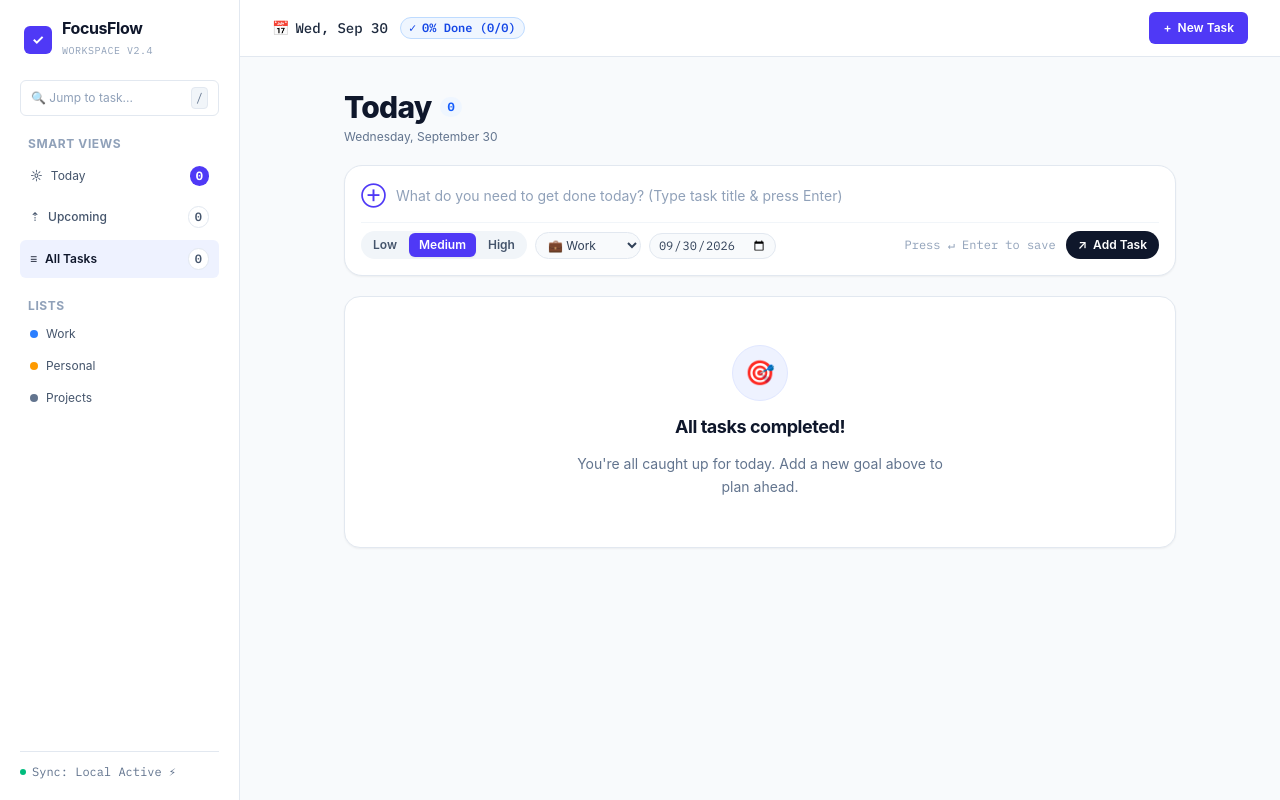
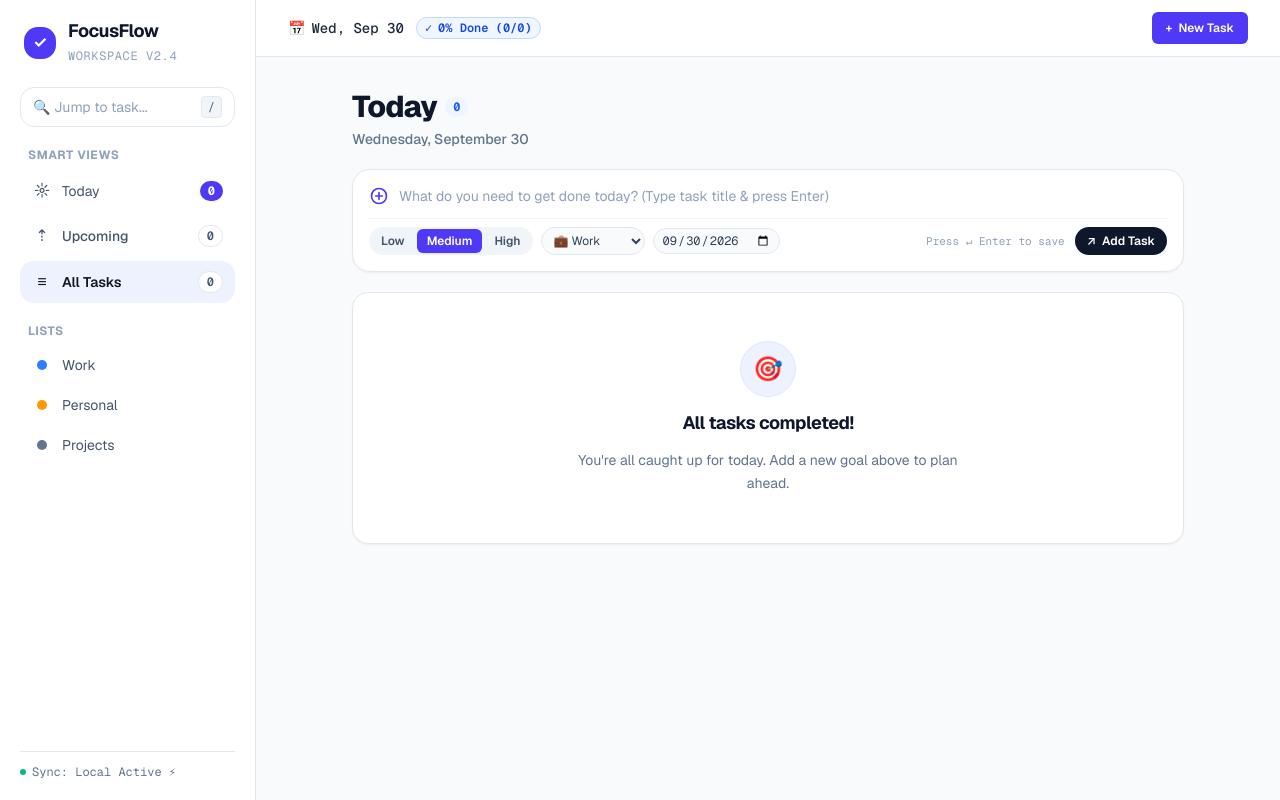
Before and after one commit to joshua-emmanuel/focus-flow, an Angular app: page / in a window 1280 px wide. Built offline with nearby package versions, Linux system fonts and the light colour scheme; a small style sheet from the web is missing.

Commit message:
style: update typeface to Geist, refine sidebar typography, and add SVG icons

```diff
--- a/src/app/app.html
+++ b/src/app/app.html
@@ -8,22 +8,22 @@
 <div class="flex w-screen h-screen relative bg-slate-50 text-slate-900 overflow-hidden font-sans">
   <!-- Left Sidebar -->
   <aside
-    class="w-60 bg-white border-r border-slate-200 flex flex-col shrink-0 p-5 gap-5 transition-transform duration-200 ease-in-out fixed inset-y-0 left-0 z-50 md:static md:translate-x-0 shadow-xl md:shadow-none"
+    class="w-64 bg-white border-r border-slate-200 flex flex-col shrink-0 p-5 gap-5 transition-transform duration-200 ease-in-out fixed inset-y-0 left-0 z-50 md:static md:translate-x-0 shadow-xl md:shadow-none"
     [class.-translate-x-full]="!isMobileMenuOpen()"
     [class.translate-x-0]="isMobileMenuOpen()"
   >
     <div class="brand-header flex items-center justify-between px-1">
-      <div class="brand-left flex items-center gap-2.5">
+      <div class="brand-left flex items-center gap-3">
         <div
-          class="w-7 h-7 bg-indigo-600 rounded-md flex items-center justify-center text-white font-bold text-sm"
+          class="w-8 h-8 bg-indigo-600 rounded-lg flex items-center justify-center text-white font-bold text-base"
         >
           ✓
         </div>
         <div class="brand-text">
-          <h1 class="text-base font-bold tracking-tight text-slate-900 leading-none m-0">
+          <h1 class="text-lg font-bold tracking-tight text-slate-900 leading-tight m-0">
             FocusFlow
           </h1>
-          <span class="text-[10px] font-mono text-slate-400 tracking-wider">WORKSPACE V2.4</span>
+          <span class="text-xs font-mono text-slate-400 tracking-wider">WORKSPACE V2.4</span>
         </div>
       </div>
       <button
@@ -36,24 +36,24 @@
     </div>
 
     <div
-      class="flex items-center justify-between bg-white border border-slate-200 rounded-md px-2.5 py-1.5 text-xs text-slate-400"
+      class="flex items-center justify-between bg-white border border-slate-200 rounded-lg px-3 py-2 text-sm text-slate-400"
     >
       <span>🔍 Jump to task...</span>
       <kbd
-        class="font-mono text-xs bg-slate-100 border border-slate-200 px-1 py-0.5 rounded text-slate-500"
+        class="font-mono text-xs bg-slate-100 border border-slate-200 px-1.5 py-0.5 rounded text-slate-500 font-medium"
         >/</kbd
       >
     </div>
 
     <div>
       <div
-        class="text-xs font-bold uppercase tracking-wider text-slate-400 px-2 pb-1.5 flex justify-between items-center"
+        class="text-xs font-bold uppercase tracking-wider text-slate-400 px-2 pb-2 flex justify-between items-center"
       >
         Smart Views
       </div>
       <ul class="list-none flex flex-col gap-1 p-0 m-0">
         <li
-          class="flex items-center justify-between px-2.5 py-2 rounded-md text-xs cursor-pointer transition-colors"
+          class="flex items-center justify-between px-3 py-2.5 rounded-lg text-sm cursor-pointer transition-colors"
           [class.bg-indigo-50]="
             todoService.filterState().statusFilter === 'active' &&
             todoService.filterState().categoryFilter === null
@@ -76,25 +76,31 @@
             closeMobileMenu()
           "
         >
-          <div class="flex items-center gap-2"><span>☼</span> Today</div>
+          <div class="flex items-center gap-2.5">
+            <span class="w-5 h-5 flex items-center justify-center shrink-0 text-base leading-none">☼</span>
+            <span>Today</span>
+          </div>
           <span
-            class="text-xs font-mono bg-indigo-600 text-white px-1.5 py-0.5 rounded-full font-bold"
+            class="text-xs font-mono bg-indigo-600 text-white px-2 py-0.5 rounded-full font-bold"
           >
             {{ todoService.activeTodosCount() }}
           </span>
         </li>
         <li
-          class="flex items-center justify-between px-2.5 py-2 rounded-md text-xs font-medium text-slate-600 hover:bg-slate-50 hover:text-slate-900 cursor-pointer transition-colors"
+          class="flex items-center justify-between px-3 py-2.5 rounded-lg text-sm font-medium text-slate-600 hover:bg-slate-50 hover:text-slate-900 cursor-pointer transition-colors"
         >
-          <div class="flex items-center gap-2"><span>⇡</span> Upcoming</div>
+          <div class="flex items-center gap-2.5">
+            <span class="w-5 h-5 flex items-center justify-center shrink-0 text-base leading-none">⇡</span>
+            <span>Upcoming</span>
+          </div>
           <span
-            class="text-xs font-mono bg-white border border-slate-200 text-slate-600 px-1.5 py-0.5 rounded-full font-semibold"
+            class="text-xs font-mono bg-white border border-slate-200 text-slate-600 px-2 py-0.5 rounded-full font-semibold"
           >
             {{ todoService.upcomingTodosCount() }}
           </span>
         </li>
         <li
-          class="flex items-center justify-between px-2.5 py-2 rounded-md text-xs cursor-pointer transition-colors"
+          class="flex items-center justify-between px-3 py-2.5 rounded-lg text-sm cursor-pointer transition-colors"
           [class.bg-indigo-50]="
             todoService.filterState().statusFilter === 'all' &&
             todoService.filterState().categoryFilter === null
@@ -117,9 +123,12 @@
             closeMobileMenu()
           "
         >
-          <div class="flex items-center gap-2"><span>≡</span> All Tasks</div>
+          <div class="flex items-center gap-2.5">
+            <span class="w-5 h-5 flex items-center justify-center shrink-0 text-base leading-none">≡</span>
+            <span>All Tasks</span>
+          </div>
           <span
-            class="text-xs font-mono bg-white border border-slate-200 text-slate-600 px-1.5 py-0.5 rounded-full font-semibold"
+            class="text-xs font-mono bg-white border border-slate-200 text-slate-600 px-2 py-0.5 rounded-full font-semibold"
           >
             {{ todoService.totalCount() }}
           </span>
@@ -128,41 +137,47 @@
     </div>
 
     <div>
-      <div class="text-xs font-bold uppercase tracking-wider text-slate-400 px-2 pb-1.5">
+      <div class="text-xs font-bold uppercase tracking-wider text-slate-400 px-2 pb-2">
         Lists
       </div>
       <ul class="list-none flex flex-col gap-1 p-0 m-0">
         <li
-          class="flex items-center gap-2 px-2.5 py-1.5 rounded-md text-xs cursor-pointer transition-colors"
+          class="flex items-center gap-2.5 px-3 py-2 rounded-lg text-sm cursor-pointer transition-colors"
           [class.bg-indigo-50]="todoService.filterState().categoryFilter === 'Work'"
           [class.text-indigo-700]="todoService.filterState().categoryFilter === 'Work'"
           [class.font-semibold]="todoService.filterState().categoryFilter === 'Work'"
           [class.text-slate-600]="todoService.filterState().categoryFilter !== 'Work'"
           (click)="todoService.setCategoryFilter('Work'); closeMobileMenu()"
         >
-          <span class="w-2 h-2 rounded-full bg-blue-500"></span>
+          <span class="w-5 h-5 flex items-center justify-center shrink-0">
+            <span class="w-2.5 h-2.5 rounded-full bg-blue-500"></span>
+          </span>
           <span>Work</span>
         </li>
         <li
-          class="flex items-center gap-2 px-2.5 py-1.5 rounded-md text-xs cursor-pointer transition-colors"
+          class="flex items-center gap-2.5 px-3 py-2 rounded-lg text-sm cursor-pointer transition-colors"
           [class.bg-indigo-50]="todoService.filterState().categoryFilter === 'Personal'"
           [class.text-indigo-700]="todoService.filterState().categoryFilter === 'Personal'"
           [class.font-semibold]="todoService.filterState().categoryFilter === 'Personal'"
           [class.text-slate-600]="todoService.filterState().categoryFilter !== 'Personal'"
           (click)="todoService.setCategoryFilter('Personal'); closeMobileMenu()"
         >
-          <span class="w-2 h-2 rounded-full bg-amber-500"></span>
+          <span class="w-5 h-5 flex items-center justify-center shrink-0">
+            <span class="w-2.5 h-2.5 rounded-full bg-amber-500"></span>
+          </span>
           <span>Personal</span>
         </li>
         <li
-          class="flex items-center gap-2 px-2.5 py-1.5 rounded-md text-xs cursor-pointer transition-colors"
+          class="flex items-center gap-2.5 px-3 py-2 rounded-lg text-sm cursor-pointer transition-colors"
           [class.bg-indigo-50]="todoService.filterState().categoryFilter === 'Projects'"
           [class.text-indigo-700]="todoService.filterState().categoryFilter === 'Projects'"
           [class.font-semibold]="todoService.filterState().categoryFilter === 'Projects'"
           [class.text-slate-600]="todoService.filterState().categoryFilter !== 'Projects'"
           (click)="todoService.setCategoryFilter('Projects'); closeMobileMenu()"
         >
-          <span class="w-2 h-2 rounded-full bg-slate-500"></span>
+          <span class="w-5 h-5 flex items-center justify-center shrink-0">
+            <span class="w-2.5 h-2.5 rounded-full bg-slate-500"></span>
+          </span>
           <span>Projects</span>
         </li>
       </ul>
@@ -232,8 +247,13 @@
               {{ todoService.activeTodosCount() }}
             </span>
           </h2>
-          <div class="text-xs text-slate-500 mt-1">
+          <div class="text-[13px] sm:text-sm text-slate-500 font-medium mt-1 flex items-center flex-wrap gap-2">
             <span>{{ fullDate }}</span>
+            @if (todoService.overdueCount() > 0) {
+              <span class="text-xs sm:text-sm font-semibold text-rose-600 inline-flex items-center gap-1">
+                <span>•</span> ⚠️ {{ todoService.overdueCount() }} overdue item{{ todoService.overdueCount() === 1 ? '' : 's' }} need attention
+              </span>
+            }
           </div>
         </div>
       </div>
--- a/src/app/components/quick-add/quick-add.component.html
+++ b/src/app/components/quick-add/quick-add.component.html
@@ -2,11 +2,20 @@
   class="quick-add-card bg-white border border-slate-200 rounded-xl p-3.5 sm:p-4 shadow-xs flex flex-col gap-3"
 >
   <div class="quick-add-input-row flex items-center gap-2.5">
-    <span
-      class="add-icon text-indigo-600 font-semibold text-lg select-none shrink-0"
+    <svg
+      class="add-icon w-5 h-5 text-indigo-600 shrink-0 select-none"
+      viewBox="0 0 24 24"
+      fill="none"
+      stroke="currentColor"
+      stroke-width="2"
+      stroke-linecap="round"
+      stroke-linejoin="round"
       aria-hidden="true"
-      >⊕</span
     >
+      <circle cx="12" cy="12" r="9" />
+      <path d="M12 8v8" />
+      <path d="M8 12h8" />
+    </svg>
     <input
       type="text"
       class="quick-input flex-1 bg-transparent border-0 outline-hidden text-sm text-slate-800 placeholder:text-slate-400 focus:ring-0"
@@ -110,7 +119,7 @@
     </div>
 
     <div class="quick-add-submit-group flex items-center gap-2.5">
-      <span class="enter-cue hidden sm:inline font-mono text-xs text-slate-400 select-none"
+      <span class="enter-cue hidden sm:inline font-mono text-[11px] text-slate-400 select-none"
         >Press ↵ Enter to save</span
       >
       <button
--- a/src/app/components/task-list/task-list.component.html
+++ b/src/app/components/task-list/task-list.component.html
@@ -24,7 +24,7 @@
 
     <!-- Task List Header -->
     <div
-      class="section-header flex justify-between items-center font-mono text-xs font-bold uppercase tracking-wider text-indigo-600 px-1"
+      class="section-header flex justify-between items-center font-mono text-[11px] font-bold uppercase tracking-wider text-indigo-600 px-1"
     >
       <span>
         ⏰ Tasks
@@ -39,7 +39,7 @@
           >
         }
       </span>
-      <span class="text-xs normal-case text-slate-400 font-normal">Chronological</span>
+      <span class="text-[11px] normal-case text-slate-400 font-normal">Chronological</span>
     </div>
 
     @if (todoService.filteredTodos().length === 0) {
--- a/src/index.html
+++ b/src/index.html
@@ -1,22 +1,14 @@
 <!doctype html>
 <html lang="en">
 <head>
-    <meta charset="utf-8" />
+  <meta charset="utf-8">
   <title>TodoApp</title>
-    <base href="/" />
-    <meta name="viewport" content="width=device-width, initial-scale=1" />
-    <link rel="icon" type="image/x-icon" href="favicon.ico" />
-    <link rel="preconnect" href="https://fonts.googleapis.com" />
-    <link rel="preconnect" href="https://fonts.gstatic.com" crossorigin />
-    <link rel="preconnect" href="https://cdn.jsdelivr.net" />
-    <link
-      href="https://fonts.googleapis.com/css2?family=IBM+Plex+Mono:ital,wght@0,400;0,500;0,600;0,700;1,400&display=swap"
-      rel="stylesheet"
-    />
-    <link
-      rel="stylesheet"
-      href="https://cdn.jsdelivr.net/npm/@fontsource/mona-sans@5.1.0/index.min.css"
-    />
+  <base href="/">
+  <meta name="viewport" content="width=device-width, initial-scale=1">
+  <link rel="icon" type="image/x-icon" href="favicon.ico">
+  <link rel="preconnect" href="https://fonts.googleapis.com">
+  <link rel="preconnect" href="https://fonts.gstatic.com" crossorigin>
+  <link href="https://fonts.googleapis.com/css2?family=Geist+Mono:wght@100..900&family=Geist:wght@100..900&display=swap" rel="stylesheet">
 </head>
 <body>
   <app-root></app-root>
--- a/src/styles.css
+++ b/src/styles.css
@@ -1,8 +1,9 @@
+@import url('https://fonts.googleapis.com/css2?family=Geist+Mono:wght@100..900&family=Geist:wght@100..900&display=swap');
 @import 'tailwindcss';
 
 @theme {
-  --font-sans: 'Mona Sans', -apple-system, BlinkMacSystemFont, 'Segoe UI', Roboto, sans-serif;
-  --font-mono: 'IBM Plex Mono', 'SFMono-Regular', Consolas, monospace;
+  --font-sans: 'Geist', -apple-system, BlinkMacSystemFont, 'Segoe UI', Roboto, sans-serif;
+  --font-mono: 'Geist Mono', 'SFMono-Regular', Consolas, monospace;
 }
 
 /* Theme variables - FocusFlow Design System */
@@ -68,8 +69,8 @@
   --badge-project-border: #cbd5e1;
 
   /* Fonts */
-  --font-sans: 'Mona Sans', -apple-system, BlinkMacSystemFont, 'Segoe UI', Roboto, sans-serif;
-  --font-mono: 'IBM Plex Mono', 'SFMono-Regular', Consolas, monospace;
+  --font-sans: 'Geist', -apple-system, BlinkMacSystemFont, 'Segoe UI', Roboto, sans-serif;
+  --font-mono: 'Geist Mono', 'SFMono-Regular', Consolas, monospace;
 
   /* Scale */
   --radius-xs: 4px;
```
Also changed, not shown: src/app/components/task-card/task-card.component.html (+4 -4 lines). Lines whose indentation alone changed are shown as unchanged.
